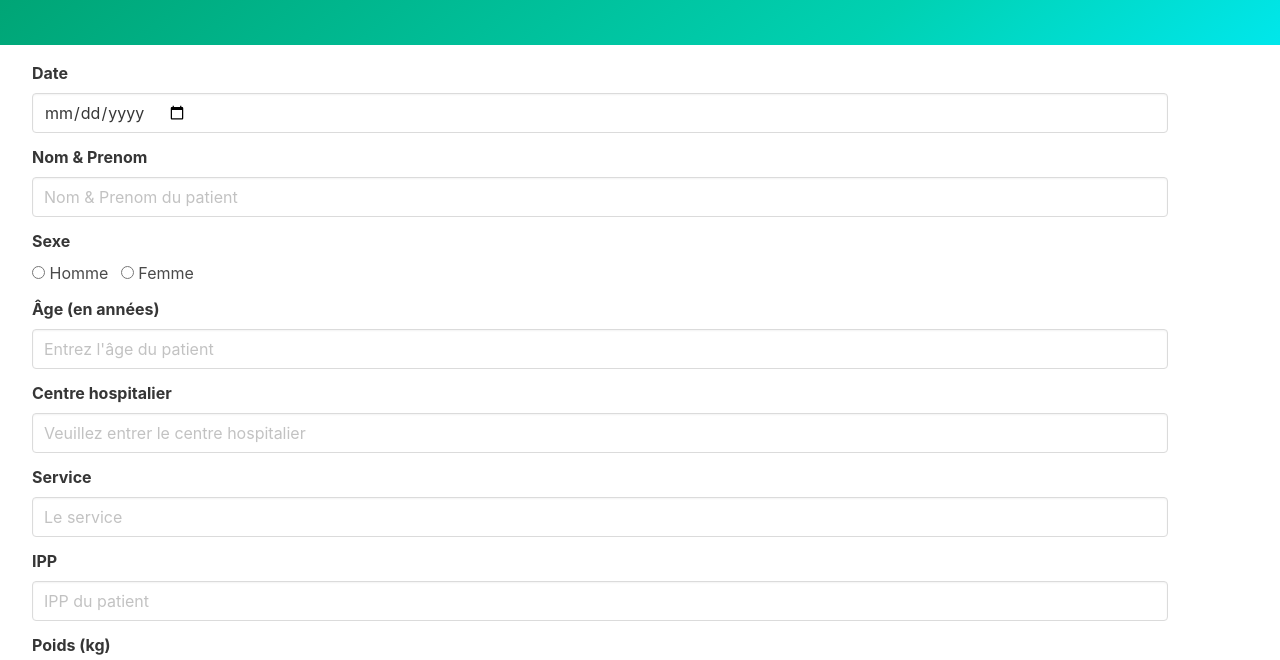
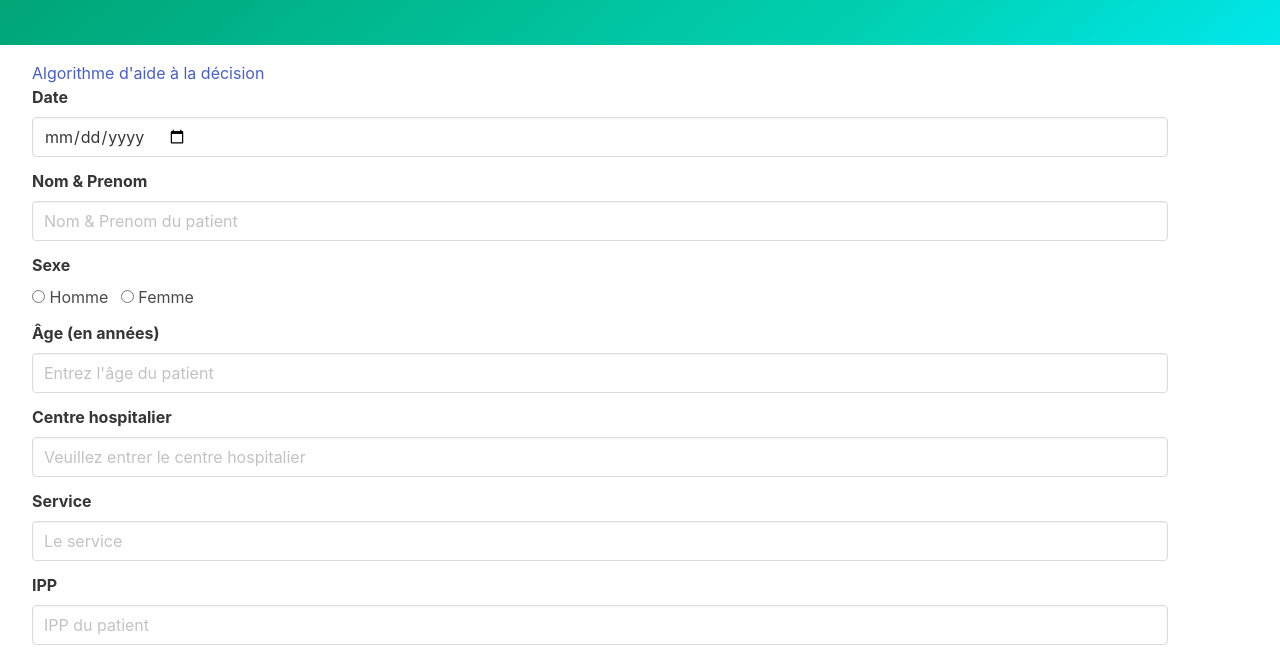
Before and after one commit to echogastrique/echogastrique.github.io, a plain HTML site: page index.html in a window 1280 px wide. Shown: the part 116-776 px from the top of the page. Drawn offline with nearby package versions, Linux system fonts and the light colour scheme.

Commit message:
Update index.html

```diff
--- a/index.html
+++ b/index.html
@@ -16,7 +16,7 @@
       </div>
     </section>
     <form id="form" class="container m-4 pl-4" method="POST">
-
+      <a href="algorithme.html" target="_blank">Algorithme d'aide à la décision </a>
       <div class="field">
         <label class="label">Date</label>
         <div class="control">
```
